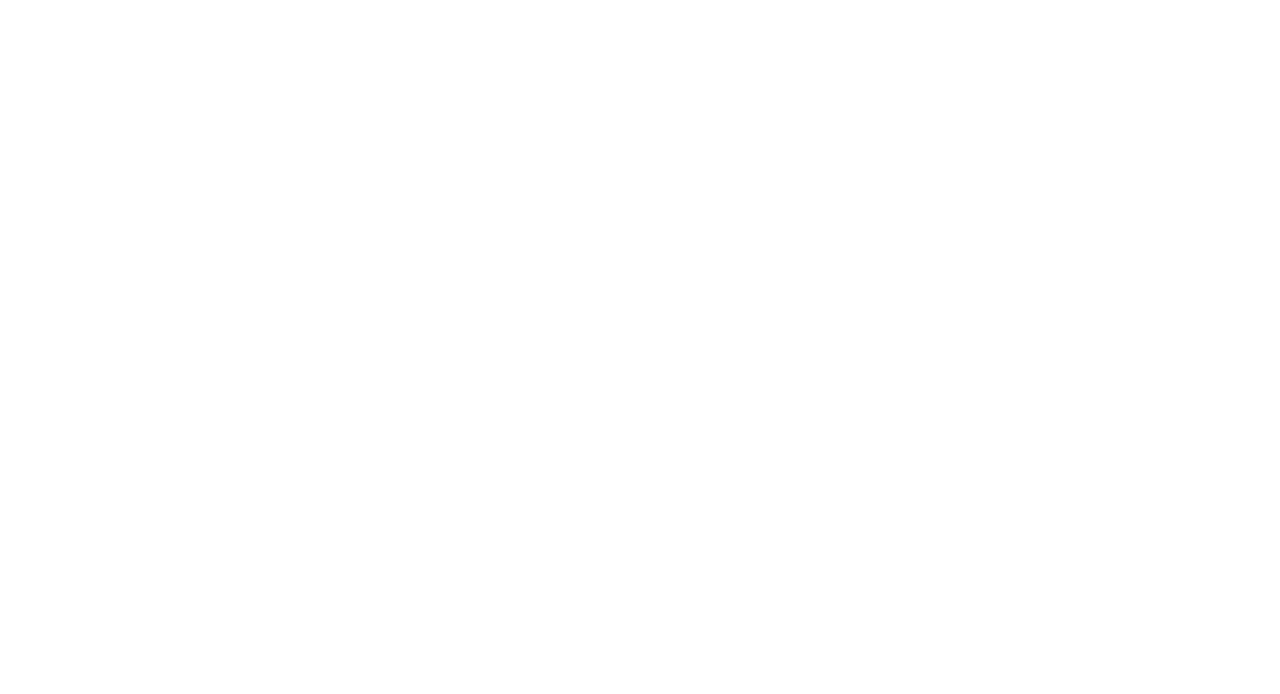
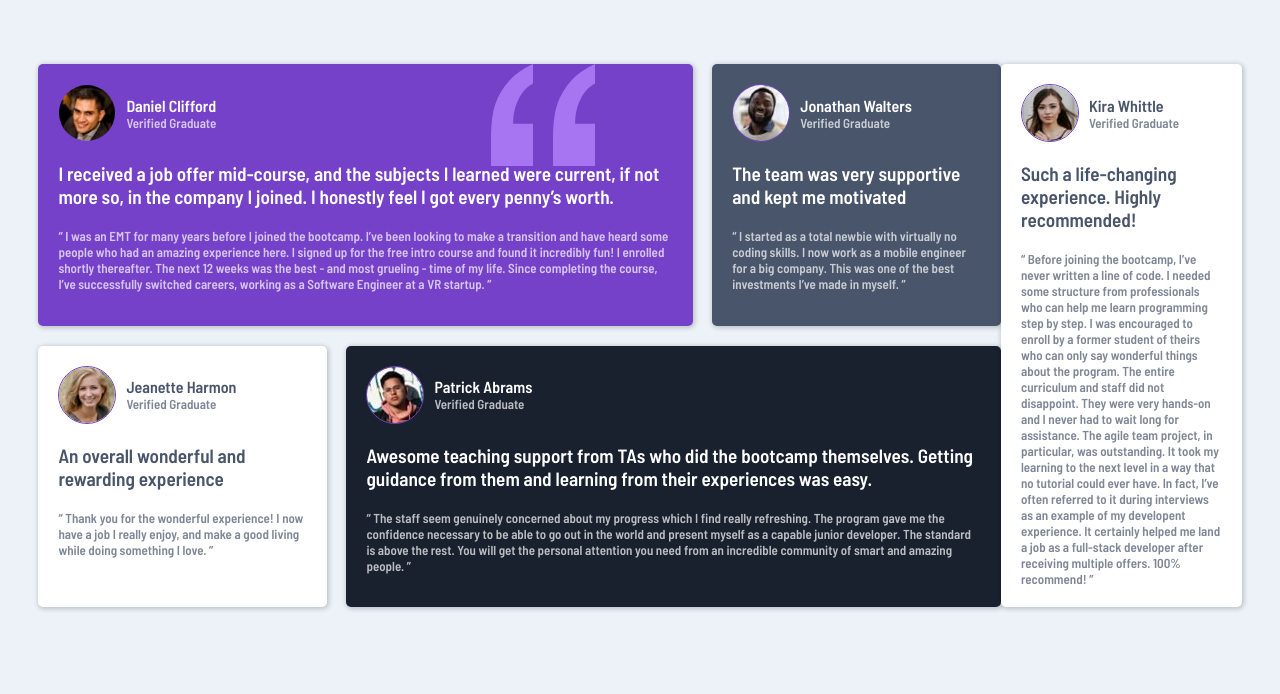
Before and after one commit to thisisgaurab/testimonials-grid-section-main, a plain HTML site: page index.html in a window 1280 px wide. Drawn offline with Linux system fonts and the light colour scheme.

Commit message:
First commit

```diff
--- a/index.html
+++ b/index.html
@@ -11,8 +11,128 @@
       sizes="32x32"
       href="./images/favicon-32x32.png"
     />
+    <link rel="stylesheet" href="styles.css" />
+    <link rel="preconnect" href="https://fonts.googleapis.com" />
+    <link rel="preconnect" href="https://fonts.gstatic.com" crossorigin />
+    <link
+      href="https://fonts.googleapis.com/css2?family=Barlow+Semi+Condensed:wght@600&family=Karla:wght@400;700&family=Poppins:wght@300;400;500;600&family=Press+Start+2P&family=Roboto&display=swap"
+      rel="stylesheet"
+    />
 
     <title>Frontend Mentor | Gaurab Upreti</title>
   </head>
-  <body></body>
+  <body>
+    <div id="testimonial-grid-container">
+      <div id="main-left">
+        <div id="top">
+          <div id="testimonial-1" class="grid-item">
+            <img
+              id="quote"
+              src="/images/bg-pattern-quotation.svg"
+              alt="quote"
+            />
+            <div class="header">
+              <img src="images/image-daniel.jpg" alt="daniel image" />
+              <div class="header-text">
+                <p class="name">Daniel Clifford</p>
+                <p>Verified Graduate</p>
+              </div>
+            </div>
+
+            <h4>
+              I received a job offer mid-course, and the subjects I learned were
+              current, if not more so, in the company I joined. I honestly feel
+              I got every penny’s worth.
+            </h4>
+            <p>
+              “ I was an EMT for many years before I joined the bootcamp. I’ve
+              been looking to make a transition and have heard some people who
+              had an amazing experience here. I signed up for the free intro
+              course and found it incredibly fun! I enrolled shortly thereafter.
+              The next 12 weeks was the best - and most grueling - time of my
+              life. Since completing the course, I’ve successfully switched
+              careers, working as a Software Engineer at a VR startup. ”
+            </p>
+          </div>
+          <div id="testimonial-2" class="grid-item">
+            <div class="header">
+              <img src="images/image-jonathan.jpg" alt="jonathan image" />
+              <div class="header-text">
+                <p class="name">Jonathan Walters</p>
+                <p>Verified Graduate</p>
+              </div>
+            </div>
+            <h4>The team was very supportive and kept me motivated</h4>
+            <p>
+              “ I started as a total newbie with virtually no coding skills. I
+              now work as a mobile engineer for a big company. This was one of
+              the best investments I’ve made in myself. ”
+            </p>
+          </div>
+        </div>
+        <div id="bottom">
+          <div id="testimonial-3" class="grid-item">
+            <div class="header">
+              <img src="images/image-jeanette.jpg" alt="jeanette image" />
+              <div class="header-text">
+                <p class="name">Jeanette Harmon</p>
+                <p>Verified Graduate</p>
+              </div>
+            </div>
+            <h4>An overall wonderful and rewarding experience</h4>
+            <p>
+              “ Thank you for the wonderful experience! I now have a job I
+              really enjoy, and make a good living while doing something I love.
+              ”
+            </p>
+          </div>
+          <div id="testimonial-4" class="grid-item">
+            <div class="header">
+              <img src="images/image-patrick.jpg" alt="patrick image" />
+              <div class="header-text">
+                <p class="name">Patrick Abrams</p>
+                <p>Verified Graduate</p>
+              </div>
+            </div>
+            <h4>
+              Awesome teaching support from TAs who did the bootcamp themselves.
+              Getting guidance from them and learning from their experiences was
+              easy.
+            </h4>
+            <p>
+              “ The staff seem genuinely concerned about my progress which I
+              find really refreshing. The program gave me the confidence
+              necessary to be able to go out in the world and present myself as
+              a capable junior developer. The standard is above the rest. You
+              will get the personal attention you need from an incredible
+              community of smart and amazing people. ”
+            </p>
+          </div>
+        </div>
+      </div>
+      <div id="testimonial-5" class="grid-item">
+        <div class="header">
+          <img src="images/image-kira.jpg" alt="kira image" />
+          <div class="header-text">
+            <p class="name">Kira Whittle</p>
+            <p>Verified Graduate</p>
+          </div>
+        </div>
+        <h4>Such a life-changing experience. Highly recommended!</h4>
+        <p>
+          “ Before joining the bootcamp, I’ve never written a line of code. I
+          needed some structure from professionals who can help me learn
+          programming step by step. I was encouraged to enroll by a former
+          student of theirs who can only say wonderful things about the program.
+          The entire curriculum and staff did not disappoint. They were very
+          hands-on and I never had to wait long for assistance. The agile team
+          project, in particular, was outstanding. It took my learning to the
+          next level in a way that no tutorial could ever have. In fact, I’ve
+          often referred to it during interviews as an example of my developent
+          experience. It certainly helped me land a job as a full-stack
+          developer after receiving multiple offers. 100% recommend! ”
+        </p>
+      </div>
+    </div>
+  </body>
 </html>
--- a/styles.css
+++ b/styles.css
@@ -0,0 +1,114 @@
+* {
+  box-sizing: border-box;
+  margin: 0;
+  padding: 0;
+}
+body {
+  background-color: #ecf2f8;
+  font-family: 'Barlow Semi Condensed', sans-serif;
+}
+
+#testimonial-grid-container {
+  padding: 5% 3%;
+}
+
+#testimonial-1 {
+  background-color: #7541c8;
+  color: #ffffff;
+  position: relative;
+  z-index: 0;
+}
+
+#testimonial-2 {
+  background-color: #48556a;
+  color: #ffffff;
+}
+#testimonial-3,
+#testimonial-5 {
+  background-color: #ffffff;
+  color: #48556a;
+}
+#testimonial-4 {
+  background-color: #19212e;
+  color: #ffffff;
+}
+
+.grid-item {
+  margin-bottom: 20px;
+  padding: 20px;
+  border-radius: 5px;
+  box-shadow: 1px 1px 5px 1px rgba(0, 0, 0, 0.2);
+  font-size: 13px;
+}
+
+.grid-item p {
+  opacity: 70%;
+  font-weight: 600;
+}
+
+.header {
+  display: flex;
+  align-items: center;
+  margin-bottom: 20px;
+  position: relative;
+  z-index: 3;
+}
+.header img {
+  border-radius: 50%;
+  margin-right: 10px;
+  border: 1px solid #7541c8;
+}
+.grid-item h4 {
+  margin-bottom: 20px;
+  font-size: 1.2rem;
+}
+
+.header .name {
+  opacity: 100%;
+  font-size: 1rem;
+}
+#quote {
+  position: absolute;
+  right: 15%;
+  top: 0;
+  z-index: 1;
+}
+@media (min-width: 576px) {
+  #testimonial-grid-container {
+    display: flex;
+    max-width: 1440px;
+    margin: 0 auto;
+    justify-content: space-between;
+  }
+
+  #testimonial-5 {
+    flex-basis: 20%;
+  }
+
+  #main-left {
+    display: flex;
+    flex-direction: column;
+    flex-basis: 80%;
+  }
+
+  /* Easiest way than to put the justify content
+  #main-left.grid-item {
+    margin-right: 15px;
+  } */
+
+  #top,
+  #bottom {
+    display: flex;
+    flex-basis: 50%;
+    justify-content: space-between;
+  }
+
+  #testimonial-1,
+  #testimonial-4 {
+    flex-basis: 68%;
+  }
+  #testimonial-2,
+  #testimonial-3 {
+    flex-basis: 30%;
+  }
+}
```
Also changed, not shown: 1 other file.
